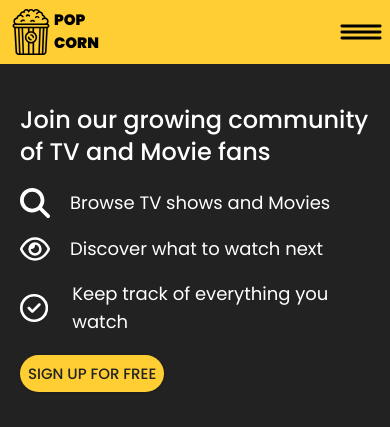
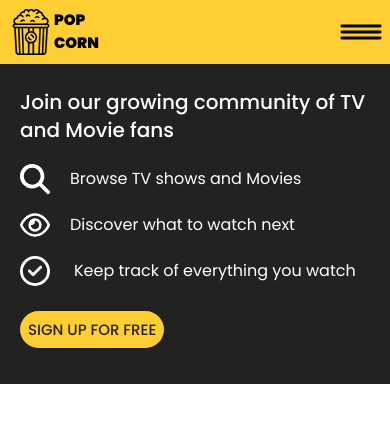
Before and after one commit to MilanGligorijevic/React-MoviesApp, a React (Create React App) app in the folder movies-app/: page / in a window 390 px wide. Shown: the top 427 px of the page. Built offline with nearby package versions, Linux system fonts and the light colour scheme; no server answers; the database is empty.

Commit message:
Fixes regarding responsiveness and new users

```diff
--- a/movies-app/src/views/components/HeroSection/css/style.scss
+++ b/movies-app/src/views/components/HeroSection/css/style.scss
@@ -1,22 +1,22 @@
 @import "../../../../index.scss";
 
 .hero_section {
-  height: 48vh;
+  // height: 48vh;
   // background: linear-gradient(45deg, $color_blue, #1d65ffcb);
   background-color: $color_black;
 
-  &-text{
+  &-text {
     font-size: $xl_text;
     font-weight: 500;
     color: $color_white;
   }
 
-  &-item{
+  &-item {
     font-size: $medium_text;
     color: $color_white;
   }
 
-  .hero_section_button{
+  .hero_section_button {
     background-color: $color_yellow;
     color: $color_black;
     font-size: $small_text;
--- a/movies-app/src/views/components/HeroSection/index.tsx
+++ b/movies-app/src/views/components/HeroSection/index.tsx
@@ -11,13 +11,13 @@ function HeroSection() {
     const currentUser = useCurrentUser();
 
     return (
-        <div className='hero_section flex-column relative overflow-hidden'>
-            <div className='pl-40 pt-16 w-6/12 md:pt-10  sm:pl-5 sm:pt-10 sm:pr-5 sm:w-full  s:w-full s:pt-6 s:pl-5'>
-                <h1 className='hero_section-text mb-5 text-4xl sm:text-xl s:text-2xl'>Join our growing community of TV and Movie fans</h1>
-                <h2 className='hero_section-item flex items-center gap-5 mb-4 sm:text-lg s:text-lg'><SearchIcon />Browse TV shows and Movies</h2>
-                <h2 className='hero_section-item flex items-center gap-5 mb-4 sm:text-lg s:text-lg'><FindEye />Discover what to watch next</h2>
-                <h2 className='hero_section-item flex items-center gap-5 mb-10 sm:text-lg sm:gap-6 sm:mb-6 s:text-lg s:gap-6 s:mb-6'><TrackIcon />Keep track of everything you watch</h2>
-                {!currentUser.user && <Link to='/signin' className='hero_section_button rounded-3xl shadow p-2.5 sm:p-2 sm:text-lg s:p-2 s:text-lg'>SIGN UP FOR FREE</Link>}
+        <div className='hero_section h-96 sm:h-80 flex-column relative overflow-hidden'>
+            <div className='pl-40 pt-16 w-6/12 md:pt-6  sm:pl-5 sm:pt-7 sm:pr-5 sm:w-full s:w-full s:pl-5'>
+                <h1 className='hero_section-text mb-5 text-4xl s:text-xl'>Join our growing community of TV and Movie fans</h1>
+                <h2 className='hero_section-item flex items-center gap-5 mb-4   s:text-base'><SearchIcon />Browse TV shows and Movies</h2>
+                <h2 className='hero_section-item flex items-center gap-5 mb-4  s:text-base'><FindEye />Discover what to watch next</h2>
+                <h2 className='hero_section-item flex items-center gap-5 mb-8 sm:gap-6  s:text-base s:gap-6 '><TrackIcon />Keep track of everything you watch</h2>
+                {!currentUser.user && <Link to='/signin' className='hero_section_button rounded-3xl shadow p-2.5 sm:p-2 s:mb-5 s:p-2 s:text-base'>SIGN UP FOR FREE</Link>}
             </div>
             <div className='ml-10 absolute right-52 top-20 block sm:hidden xl:right-16 md:hidden s:hidden'>
                 <PopcornLogo width={500} height={500} color="#ffffff" />
--- a/movies-app/src/views/components/WatchlistItemPreview/index.tsx
+++ b/movies-app/src/views/components/WatchlistItemPreview/index.tsx
@@ -16,7 +16,7 @@ function WatchlistItemPreview({ item }: WatchlistItemProps) {
     const watchlist = useWatchlist()
 
     return (
-        <div className='w-52 rounded relative sm:w-36'>
+        <div className='w-52 rounded relative sm:w-40'>
             <button className="absolute top-1 right-1" onClick={() => watchlist.removeFromWatchlistAndFirebase(item)}><CloseIcon /></button>
             <Link to={`/${item.mediaType}/${item.id}`}>
                 <img className="rounded" src={item.posterPath} alt={`${item.mediaType} preview`} />
--- a/movies-app/src/views/pages/SingleMovie/index.tsx
+++ b/movies-app/src/views/pages/SingleMovie/index.tsx
@@ -74,7 +74,7 @@ function SingleMovie() {
             }
             <div className='single_movie_info relative sm:overflow-auto'>
                 <img className="single_movie_background " src={movieDetails?.backgroundPath} alt="movie cover" />
-                <div className='absolute top-10 left-28 flex gap-10 sm:top-7 sm:left-10 sm:gap-5'>
+                <div className='absolute top-10 left-28 flex gap-10 sm:top-7 sm:left-8 sm:gap-5'>
                     <div className='w-52 rounded sm:w-44'>
                         <img className="rounded" src={movieDetails?.posterPath} alt="movie preview" />
                     </div>
@@ -96,7 +96,7 @@ function SingleMovie() {
 
                 </div>
                 <div className='absolute top-12 right-28 sm:top-64 sm:right-36 s:bottom-10 s:top-auto s:right-auto s:left-28'>
-                    {watchlist.watchlist.some((item) => item?.id === movieDetails?.id) ?
+                    {watchlist.watchlist?.some((item) => item?.id === movieDetails?.id) ?
                         <div className='single_movie_button-add-to-watch-list font-semibold rounded shadow p-2.5 sm:p-2 sm:text-sm s:p-2 s:text-sm'>&#10003; ON YOUR WATCHLIST</div>
                         :
                         <button className='single_movie_button-add-to-watch-list font-semibold rounded shadow p-2.5 sm:p-2 sm:text-sm s:p-2 s:text-sm' onClick={() => currentUser.user !== null && movieDetails ? watchlist.addToWatchlistAndFirebase(movieDetails) : navigateToLogInPage('/login')}>+ ADD TO WATCHLIST</button>
--- a/movies-app/src/views/pages/SingleShow/index.tsx
+++ b/movies-app/src/views/pages/SingleShow/index.tsx
@@ -91,7 +91,7 @@ function SingleMovie() {
                     </div>
                 </div>
                 <div className='absolute top-12 right-28 sm:top-64 sm:right-36 s:bottom-10 s:top-auto s:right-auto s:left-28'>
-                    {watchlist.watchlist.some((item) => item?.id === showDetails?.id) ?
+                    {watchlist.watchlist?.some((item) => item?.id === showDetails?.id) ?
                         <div className='single_show_button-add-to-watch-list font-semibold rounded shadow p-2.5 sm:p-2 sm:text-sm s:p-2 s:text-sm'>&#10003; ON YOUR WATCHLIST</div>
                         :
                         <button className='single_show_button-add-to-watch-list font-semibold rounded shadow p-2.5 sm:p-2 sm:text-sm s:p-2 s:text-sm' onClick={() => currentUser.user !== null && showDetails ? watchlist.addToWatchlistAndFirebase(showDetails) : navigateToLogInPage('/login')}>+ ADD TO WATCHLIST</button>
--- a/movies-app/src/views/pages/TrendingMovies/index.tsx
+++ b/movies-app/src/views/pages/TrendingMovies/index.tsx
@@ -34,7 +34,7 @@ function TrendingMovies() {
                     <div className='trending_movies-title sm:text-2xl'>Trending movies</div>
                     <div className='trending_movies-text sm:text-base'>Most popular movies right now</div>
                 </div>
-                <div className='flex flex-wrap gap-3 mt-5 sm:gap-4'>
+                <div className='flex flex-wrap gap-3 mt-5'>
                     {popularMovies.map((movie: Movie) => {
                         return <MoviePreview key={movie.id} {...movie} />
                     })}
--- a/movies-app/src/views/pages/TrendingShows/index.tsx
+++ b/movies-app/src/views/pages/TrendingShows/index.tsx
@@ -32,7 +32,7 @@ function TrendingShows() {
                     <div className='trending_shows-title sm:text-2xl'>Trending shows</div>
                     <div className='trending_shows-text sm:text-base'>Most popular shows right now</div>
                 </div>
-                <div className='flex flex-wrap gap-3 mt-5 sm:gap-4'>
+                <div className='flex flex-wrap gap-3 mt-5'>
                     {popularShows.map((show: Show) => {
                         return <ShowPreview key={show.id} {...show} />
                     })}
--- a/movies-app/src/views/pages/Watchlist/index.tsx
+++ b/movies-app/src/views/pages/Watchlist/index.tsx
@@ -32,7 +32,7 @@ function Watchlist() {
                         <div className='watchlist-title mb-3 sm:text-2xl'>Your watchlist is empty</div>}
                 </div>
                 {watchlist.watchlist?.length > 0 ?
-                    <div className='flex flex-wrap gap-3 mt-5 sm:gap-4'>
+                    <div className='flex flex-wrap gap-3 mt-5'>
                         {watchlist.watchlist.map((item: any) => {
                             return <WatchlistItemPreview key={item.id} item={item} />
                         })}
```
